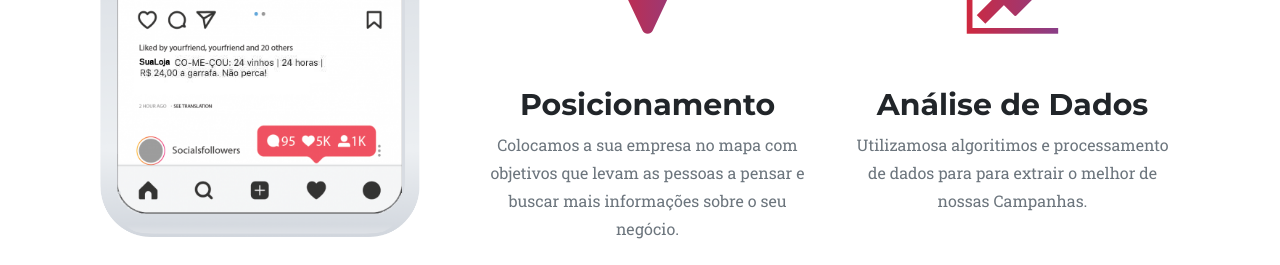
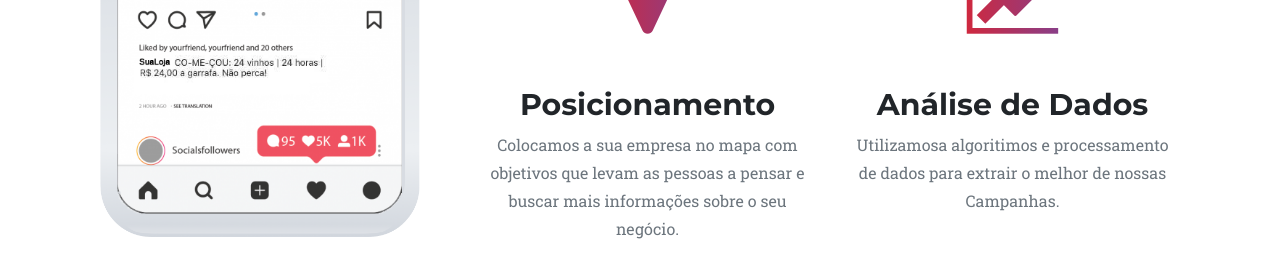
Before and after one commit to Luiz-Adorno/Marktins, a plain HTML site: page index.html in a window 1280 px wide. Shown: the part 1560-1825 px from the top of the page. Drawn offline with nearby package versions, Linux system fonts and the light colour scheme; a web font is replaced by a local one.

Commit message:
text correction

```diff
--- a/index.html
+++ b/index.html
@@ -197,7 +197,7 @@
                     <i class="fa fa-line-chart" aria-hidden="true"></i>
                   </span>
                   <h3>Análise de Dados</h3>
-                  <p class="text-muted">Utilizamosa algoritimos e processamento de dados para para extrair o melhor de
+                  <p class="text-muted">Utilizamosa algoritimos e processamento de dados para extrair o melhor de
                     nossas Campanhas.</p>
                 </div>
               </div>
```
